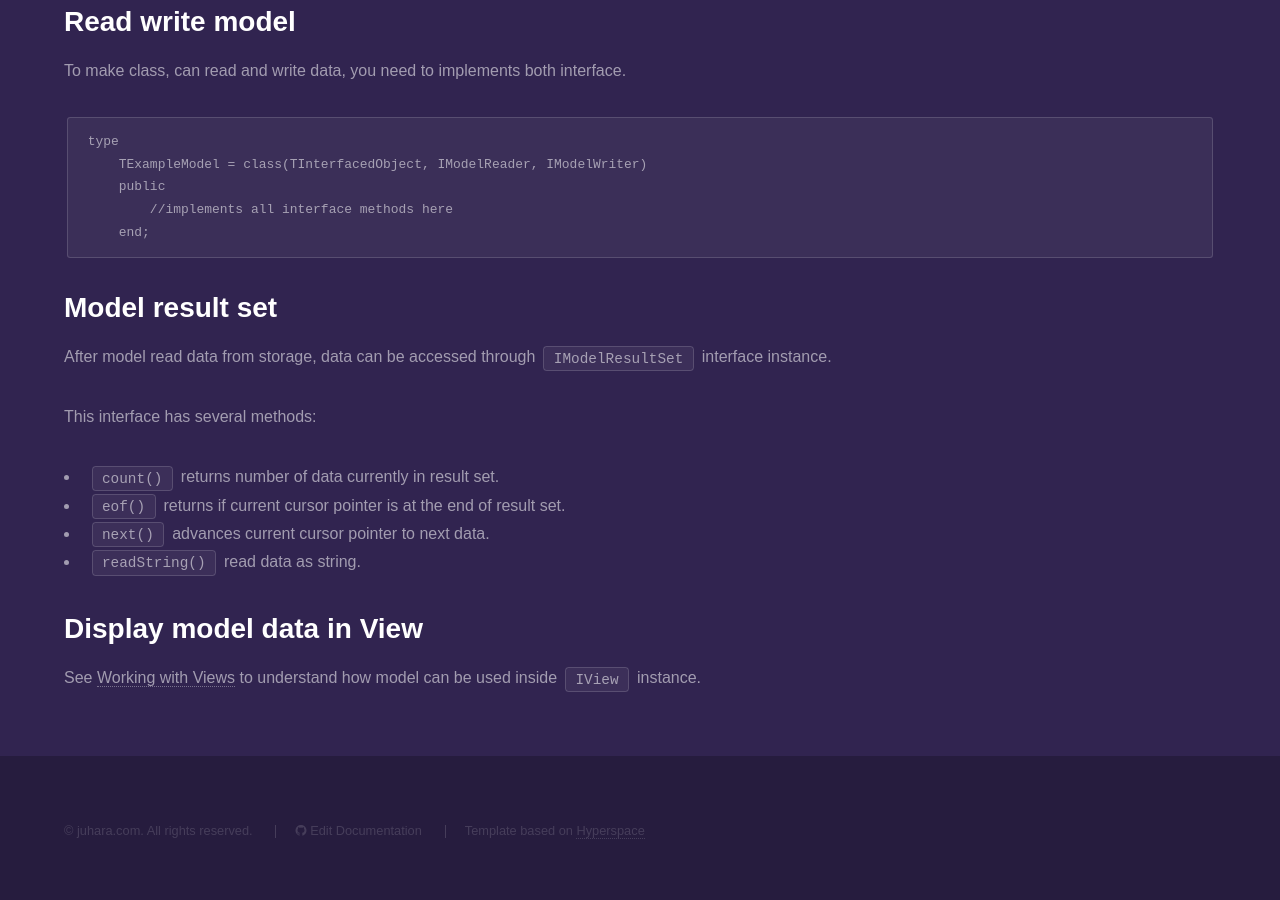
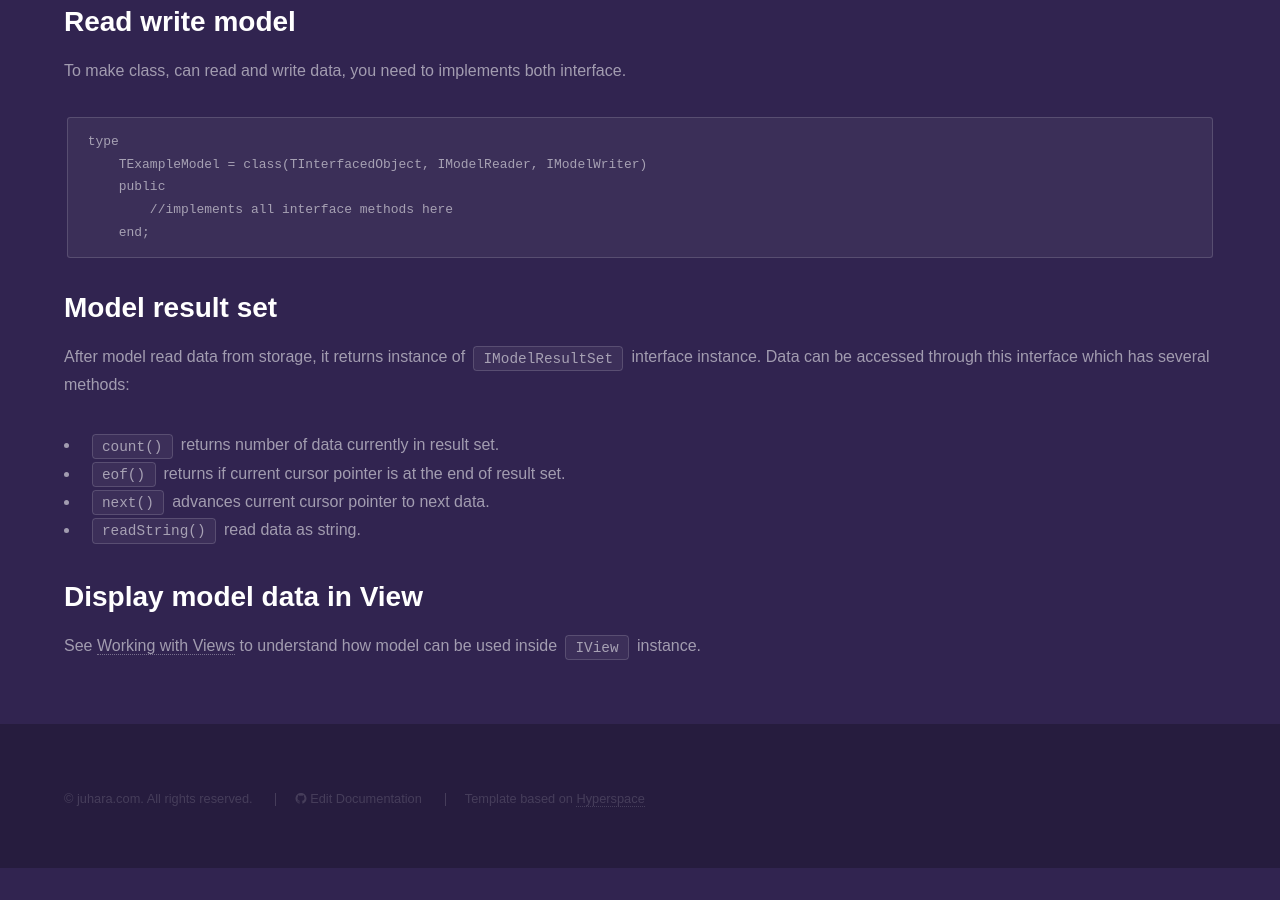
Before and after one commit to fanoframework/fanoframework.github.io, a Jekyll site: the page built from working-with-models/index.md, in a window 1280 px wide and 900 px high, scrolled down 1406 px. Built offline with Jekyll 4.4.1, drawn with Linux system fonts in a browser that asks for light colours; our own code applies the rules of GitHub Pages for plain Markdown files; after the commit the page ends 2274 px from its top, so only the background shows below that.

Commit message:
edit documentation on model

```diff
--- a/working-with-models/index.md
+++ b/working-with-models/index.md
@@ -63,9 +63,7 @@ type
 
 ## Model result set
 
-After model read data from storage, data can be accessed through `IModelResultSet` interface instance.
-
-This interface has several methods:
+After model read data from storage, it returns instance of `IModelResultSet` interface instance. Data can be accessed through this interface which has several methods:
 
 - `count()` returns number of data currently in result set.
 - `eof()` returns if current cursor pointer is at the end of result set.
```
